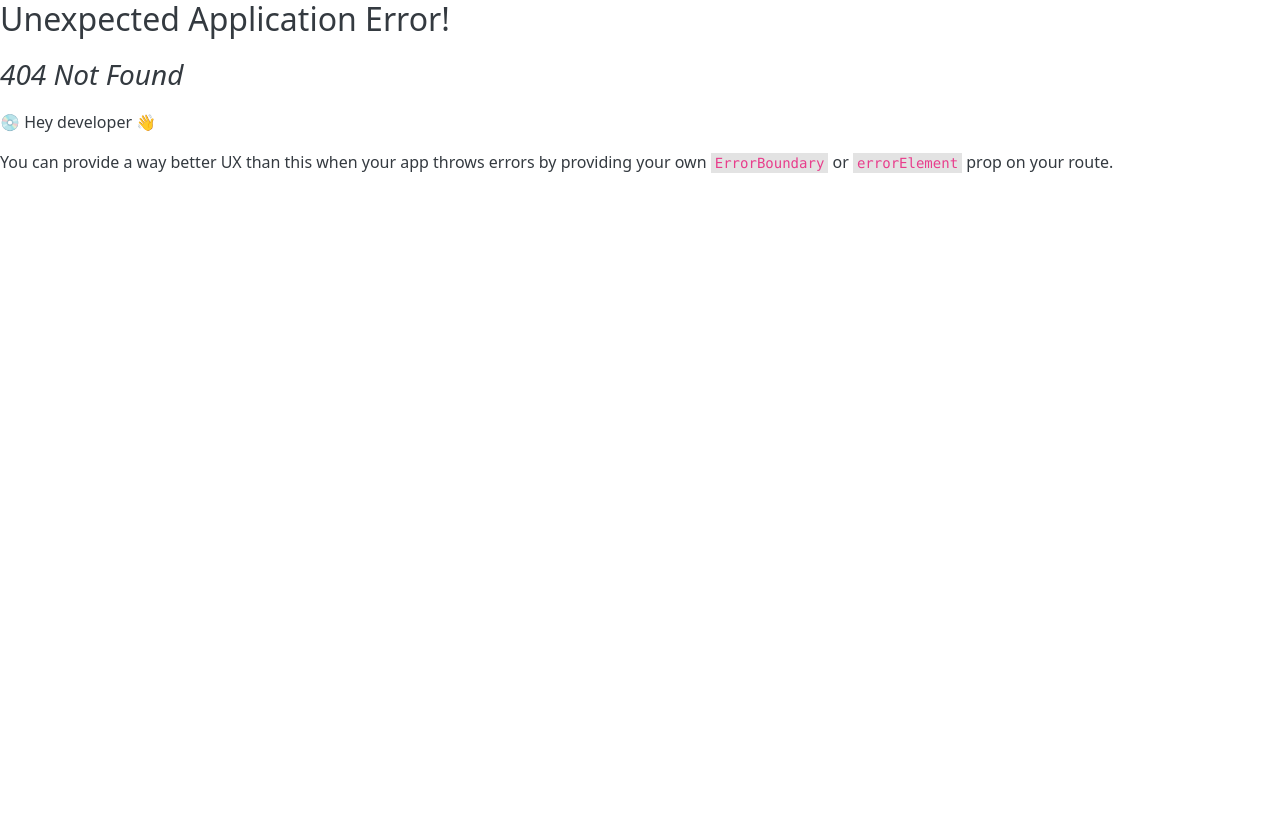
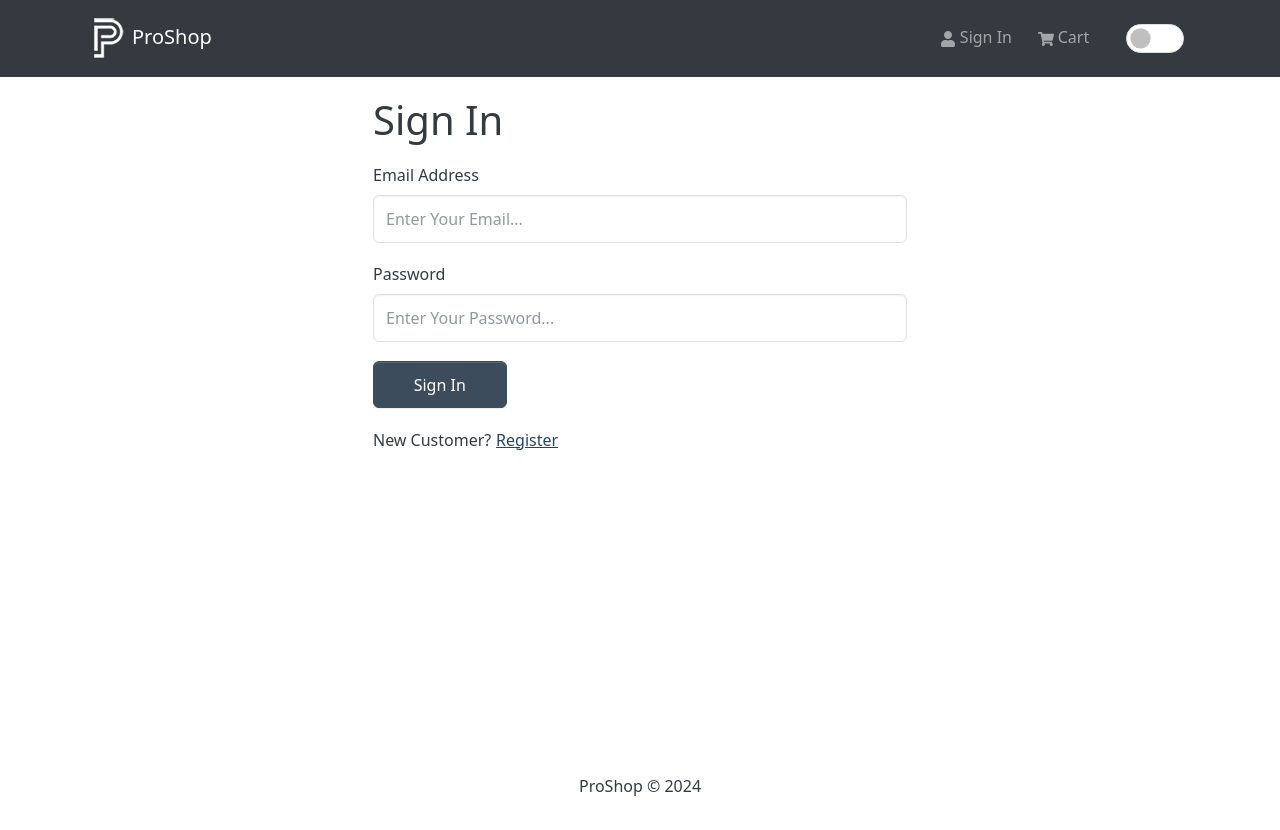
Before and after one commit to h3nrzi/proshop, a React (Vite) app in the folder frontend/: page /login in a window 1280 px wide. Before the commit this address had no page. Shown: the top 830 px of the page. Before the commit the page ends 800 px from the top, so only its background shows below. Built offline with nearby package versions, Linux system fonts and the light colour scheme.

Commit message:
Login functionality

```diff
--- /dev/null
+++ b/frontend/src/components/FormContainer.tsx
@@ -0,0 +1,16 @@
+import { PropsWithChildren } from "react";
+import { Col, Container, Row } from "react-bootstrap";
+
+const FormContainer = ({ children }: PropsWithChildren) => {
+  return (
+    <Container>
+      <Row className="justify-content-md-center">
+        <Col xs={12} md={6}>
+          {children}
+        </Col>
+      </Row>
+    </Container>
+  );
+};
+
+export default FormContainer;
--- a/frontend/src/components/layout/Header.tsx
+++ b/frontend/src/components/layout/Header.tsx
@@ -1,13 +1,17 @@
-import { Badge, Container, Image, Nav, Navbar } from "react-bootstrap";
+import { Badge, Container, Dropdown, Image, Nav, Navbar } from "react-bootstrap";
 import { FaShoppingCart, FaUser } from "react-icons/fa";
+import { useSelector } from "react-redux";
 import { Link } from "react-router-dom";
 import logo from "../../assets/logo.png";
+import { RootState } from "../../store";
+import { UserInfo } from "../../types/Auth";
 import ThemeSwitch from "../ThemeSwitch";
-import { useSelector } from "react-redux";
-import { RootState } from "../../store";
 
-const Header = () => {
-  const { orderItems } = useSelector((s: RootState) => s.cart);
+export default function Header() {
+  const orderItems = useSelector((s: RootState) => s.cart.orderItems);
+  const userInfo = useSelector((s: RootState) => s.auth.userInfo);
+
+  const logoutHandler = async () => {};
 
   return (
     <header>
@@ -29,24 +33,25 @@ const Header = () => {
           <Navbar.Collapse id="basic-navbar-nav">
             <div className="d-md-none m-3"></div>
 
-            {/*Search Box */}
             <div className="flex-grow-1"></div>
 
             <Nav className="d-md-flex gap-2">
+              {userInfo ? (
+                <ProfileDropdown onLogout={logoutHandler} userInfo={userInfo} />
+              ) : (
+                <Link to="/login" className="text-decoration-none">
+                  <Nav.Link as="span">
+                    <FaUser /> Sign In
+                  </Nav.Link>
+                </Link>
+              )}
+
               <Link to="/cart" className="text-decoration-none">
                 <Nav.Link as="span">
                   {orderItems.length > 0 && (
-                    <Badge pill className="me-1">
-                      {orderItems.reduce((acc, item) => acc + item.qty, 0)}
-                    </Badge>
+                    <Badge className="me-1">{orderItems.reduce((acc, item) => acc + item.qty, 0)}</Badge>
                   )}
-                  <FaShoppingCart /> Cart{" "}
-                </Nav.Link>
-              </Link>
-
-              <Link to="/login" className="text-decoration-none">
-                <Nav.Link as="span">
-                  <FaUser /> Sign In
+                  <FaShoppingCart /> Cart
                 </Nav.Link>
               </Link>
 
@@ -59,6 +64,26 @@ const Header = () => {
       </Navbar>
     </header>
   );
+}
+
+const ProfileDropdown = ({ userInfo, onLogout }: { userInfo: UserInfo; onLogout(): void }) => {
+  return (
+    <Dropdown>
+      <Dropdown.Toggle
+        id="dropdown-custom-components"
+        size="sm"
+        variant="secondary"
+        style={{ width: "60px", paddingRight: "20px", color: "#fff" }}>
+        <Image src="/images/profile.webp" roundedCircle fluid />
+      </Dropdown.Toggle>
+
+      <Dropdown.Menu>
+        <Dropdown.Header>{userInfo.email}</Dropdown.Header>
+        <Link to="/profile" className="dropdown-item">
+          Profile
+        </Link>
+        <Dropdown.Item onClick={onLogout}>Logout</Dropdown.Item>
+      </Dropdown.Menu>
+    </Dropdown>
+  );
 };
-
-export default Header;
--- /dev/null
+++ b/frontend/src/pages/LoginPage.tsx
@@ -0,0 +1,73 @@
+import { useEffect } from "react";
+import { Button, Col, Form, Row, Spinner, Stack } from "react-bootstrap";
+import { useForm } from "react-hook-form";
+import { useDispatch, useSelector } from "react-redux";
+import { Link, useLocation, useNavigate } from "react-router-dom";
+import { toast } from "react-toastify";
+import { useLoginMutation } from "../api/users-api";
+import { setCredentials } from "../app/auth-slice";
+import FormContainer from "../components/FormContainer";
+import { RootState } from "../store";
+
+interface FormData {
+  email: string;
+  password: string;
+}
+
+const LoginPage = () => {
+  const userInfo = useSelector((s: RootState) => s.auth.userInfo);
+  const [loginMutation, { isLoading: LoginLoading }] = useLoginMutation();
+  const { register, handleSubmit } = useForm<FormData>();
+  const dispatch = useDispatch();
+  const navigate = useNavigate();
+  const { search } = useLocation();
+
+  const searchParams = new URLSearchParams(search);
+  const redirect = searchParams.get("redirect") || "/";
+
+  useEffect(() => {
+    if (userInfo) navigate(redirect);
+  }, [userInfo, redirect, navigate]);
+
+  const submitHandler = async (data: FormData) => {
+    try {
+      const res = await loginMutation(data).unwrap();
+      dispatch(setCredentials({ ...res }));
+      navigate(redirect);
+    } catch (err: any) {
+      toast.error(err?.data?.message || err?.error, { position: "top-center" });
+    }
+  };
+
+  return (
+    <FormContainer>
+      <h1>Sign In</h1>
+      <Form onSubmit={handleSubmit(submitHandler)}>
+        <Stack gap={3}>
+          <Form.Group controlId="email">
+            <Form.Label>Email Address</Form.Label>
+            <Form.Control type="email" placeholder="Enter Your Email..." {...register("email")} />
+          </Form.Group>
+          <Form.Group controlId="password">
+            <Form.Label>Password</Form.Label>
+            <Form.Control type="password" placeholder="Enter Your Password..." {...register("password")} />
+          </Form.Group>
+          <Button type="submit" variant="primary" className="w-25" disabled={LoginLoading}>
+            Sign In
+            {LoginLoading && <Spinner size="sm" className="ms-2" />}
+          </Button>
+        </Stack>
+      </Form>
+      <Row className="py-3">
+        <Col>
+          New Customer?
+          <Link to={redirect ? `/register?redirect=${redirect}` : "/register"} className="ms-1">
+            Register
+          </Link>
+        </Col>
+      </Row>
+    </FormContainer>
+  );
+};
+
+export default LoginPage;
--- a/frontend/src/routes.tsx
+++ b/frontend/src/routes.tsx
@@ -3,6 +3,7 @@ import AppLayout from "./layout/AppLayout";
 import HomePage from "./pages/HomePage";
 import ProductPage from "./pages/ProductPage";
 import CartPage from "./pages/CartPage";
+import LoginPage from "./pages/LoginPage";
 
 const router = createBrowserRouter([
   {
@@ -12,6 +13,7 @@ const router = createBrowserRouter([
       { index: true, element: <HomePage /> },
       { path: "product/:id", element: <ProductPage /> },
       { path: "cart", element: <CartPage /> },
+      { path: "login", element: <LoginPage /> },
     ],
   },
 ]);
--- a/package.json
+++ b/package.json
@@ -19,7 +19,8 @@
     "jsonwebtoken": "^9.0.2",
     "lodash": "^4.17.21",
     "mongoose": "^7.0.1",
-    "morgan": "^1.9.0"
+    "morgan": "^1.9.0",
+    "react-hook-form": "^7.52.0"
   },
   "devDependencies": {
     "@types/bcryptjs": "^2.4.6",
```
Also changed, not shown: frontend/.eslintrc.cjs, frontend/public/images/profile.webp (added), 1 other file (tests, documents, lock files or other folders).
